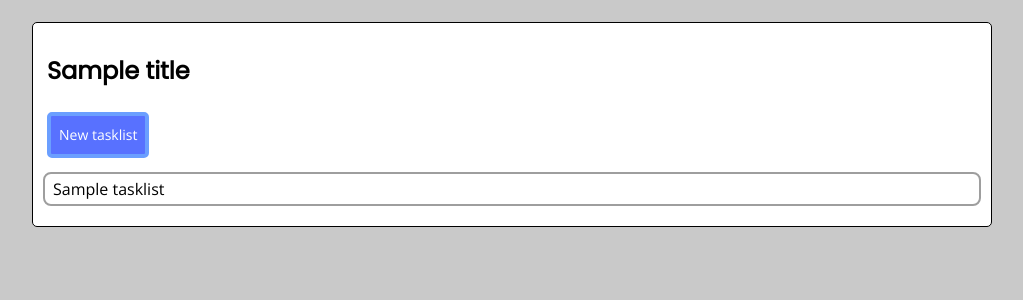
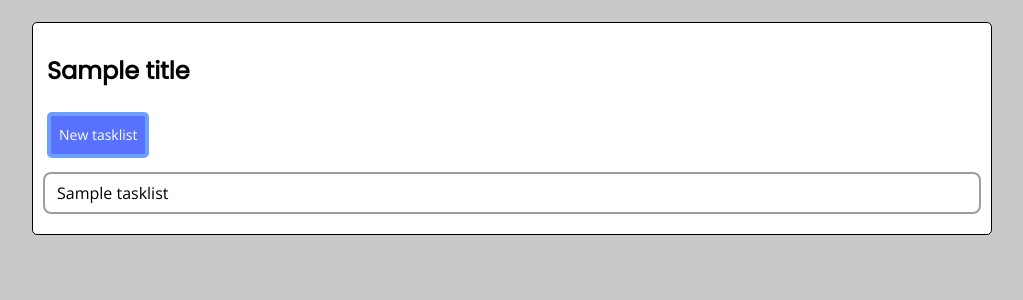
Before and after one commit to onstop4/WillDo, a Flask app: template willdo/templates/select_tasklist.html in a window 1280 px wide. Shown: the part 69-369 px from the top of the page, without its empty margins (128-1151 px from the left). Run offline with Flask 2, Linux system fonts and the light colour scheme; the template is opened without the code that fills it: most values are stand-ins (such as "Sample title", 1, 10 or a date in 2020); parts of the project's set-up code (start-up, migrations or seed data) failed here and were passed over.

Commit message:
Adjust padding for list of tasklists page.
The padding has been adjusted for the
entries on the list of tasklists page.
Although it uses different styles from
the list of tasks page, the padding in
both sets of entries should be the
same (or very similar) now.

```diff
--- a/willdo/static/styles/main.css
+++ b/willdo/static/styles/main.css
@@ -77,6 +77,10 @@ ul.main-list {
     border-width: 4px;
 }
 
+.main-list__entry {
+    padding: 8px;
+}
+
 .main-list__entry-info {
     padding: 4px;
     font-size: 16px;
```
